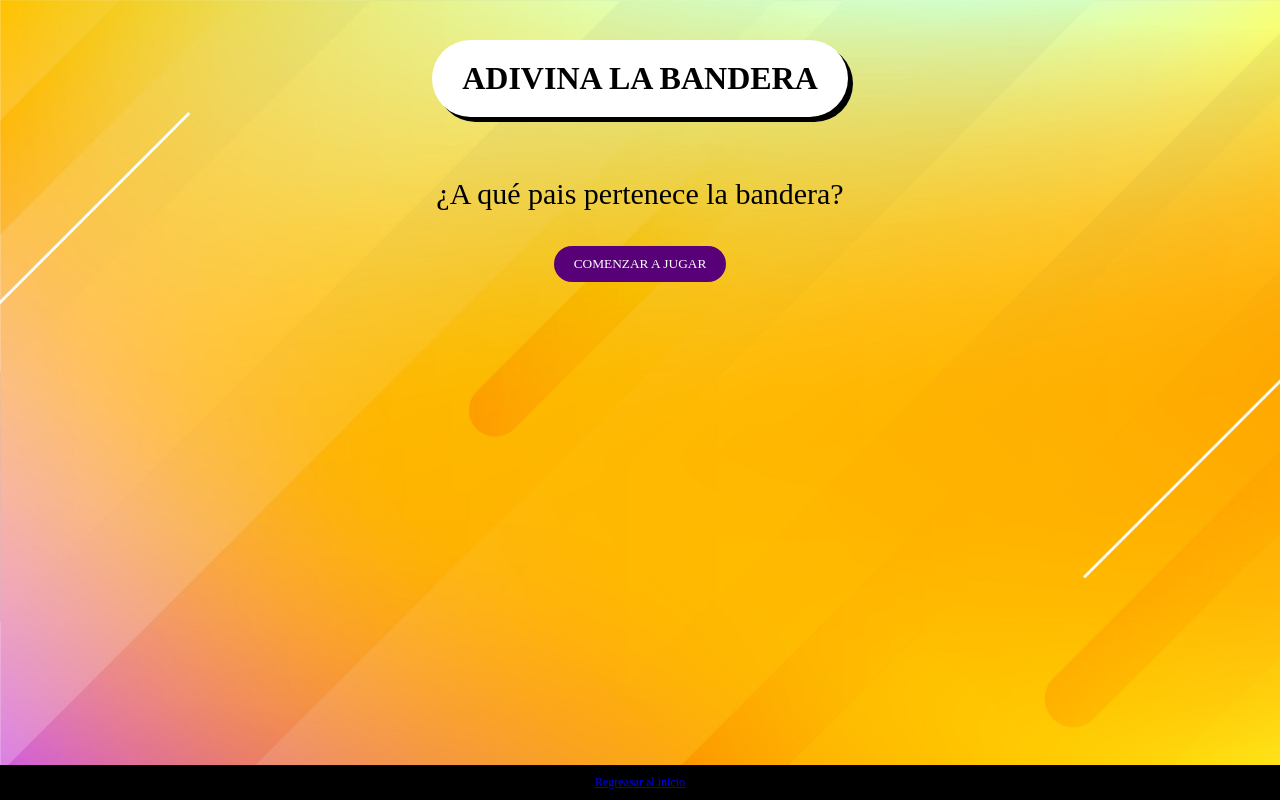
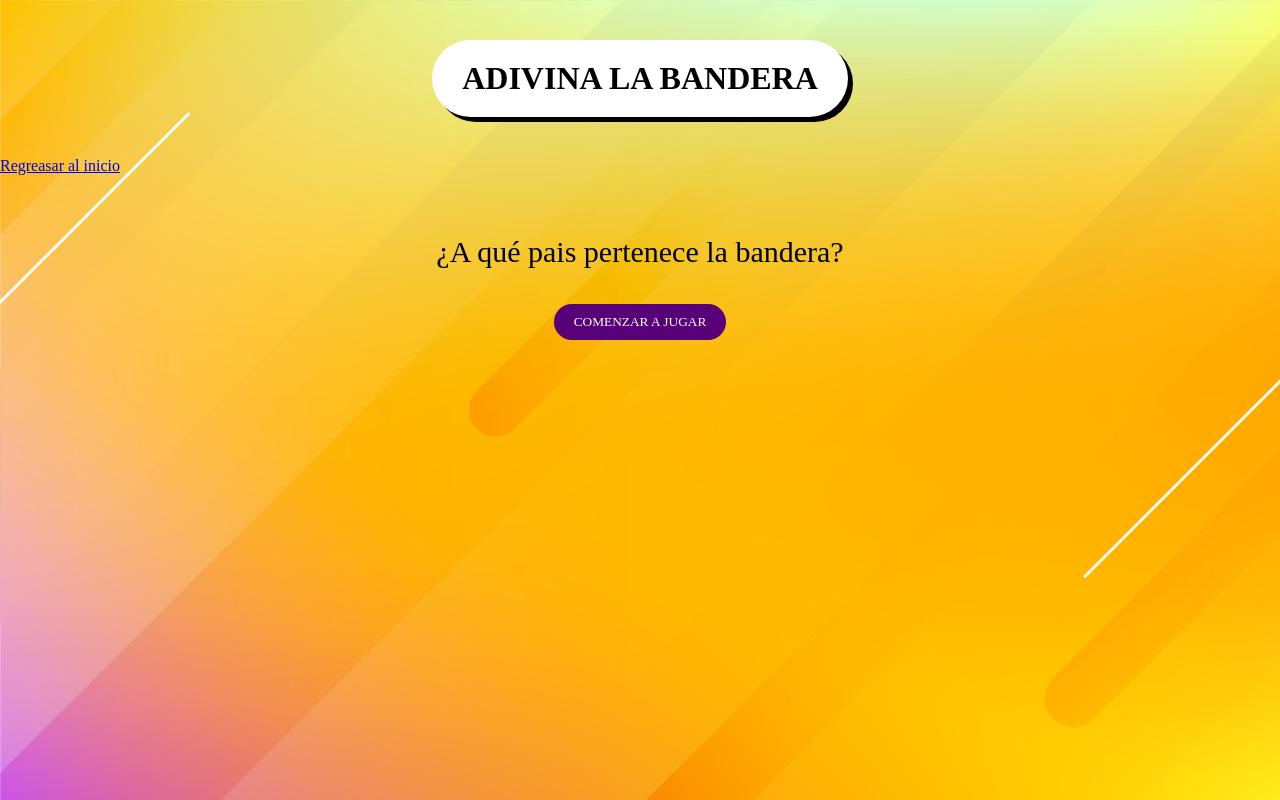
Before and after one commit to Alejando3498/Proyecto_Final_A, a plain HTML site: page quiz-banderas-main/index.html in a window 1280 px wide. Drawn offline with Linux system fonts and the light colour scheme; a web font is replaced by a local one.

Commit message:
Update index.html

```diff
--- a/quiz-banderas-main/index.html
+++ b/quiz-banderas-main/index.html
@@ -9,7 +9,7 @@
 </head>
 <body>
     <h1>ADIVINA LA BANDERA</h1>
-
+   <header><a href="/index.html">Regreasar al inicio</a></header>
     <!-- Pantalla inicial -->
     <div id="pantalla-inicial">
         <p>¿A qué pais pertenece la bandera?</p>
@@ -41,7 +41,7 @@
         <button class="btn" onclick="volverAlInicio()">VOLVER AL INICIO</button>
     </div>
 
-    <footer><a href="/index.html">Regreasar al inicio</a></footer>
+
 
     <script src="script.js"></script>
 </body>
```
